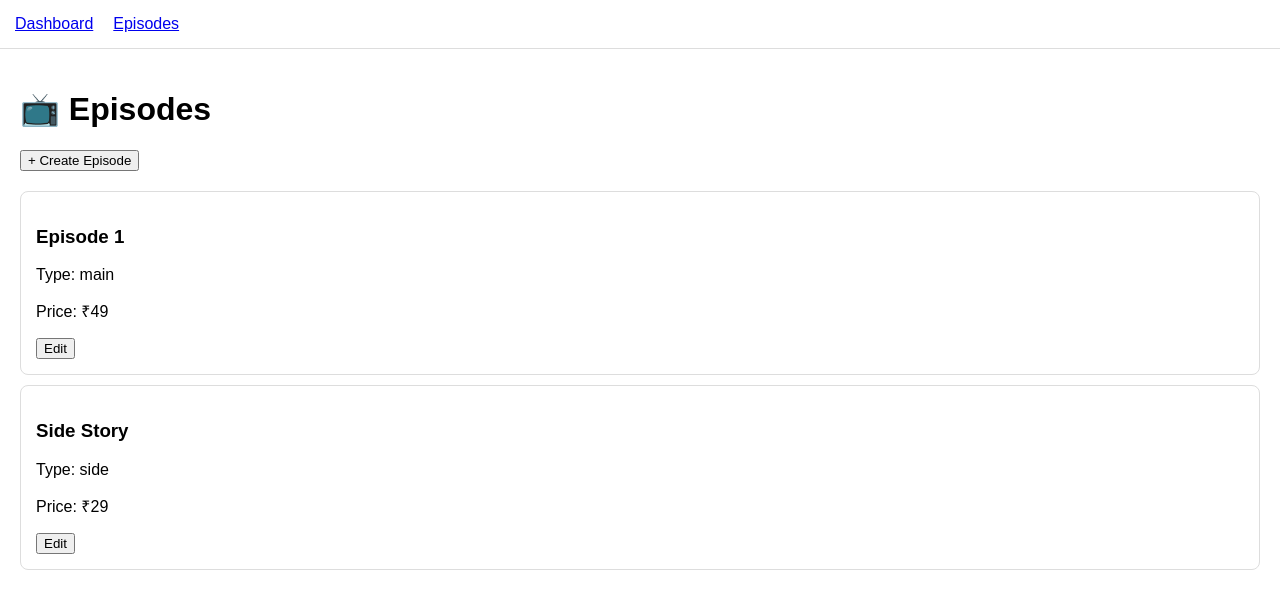
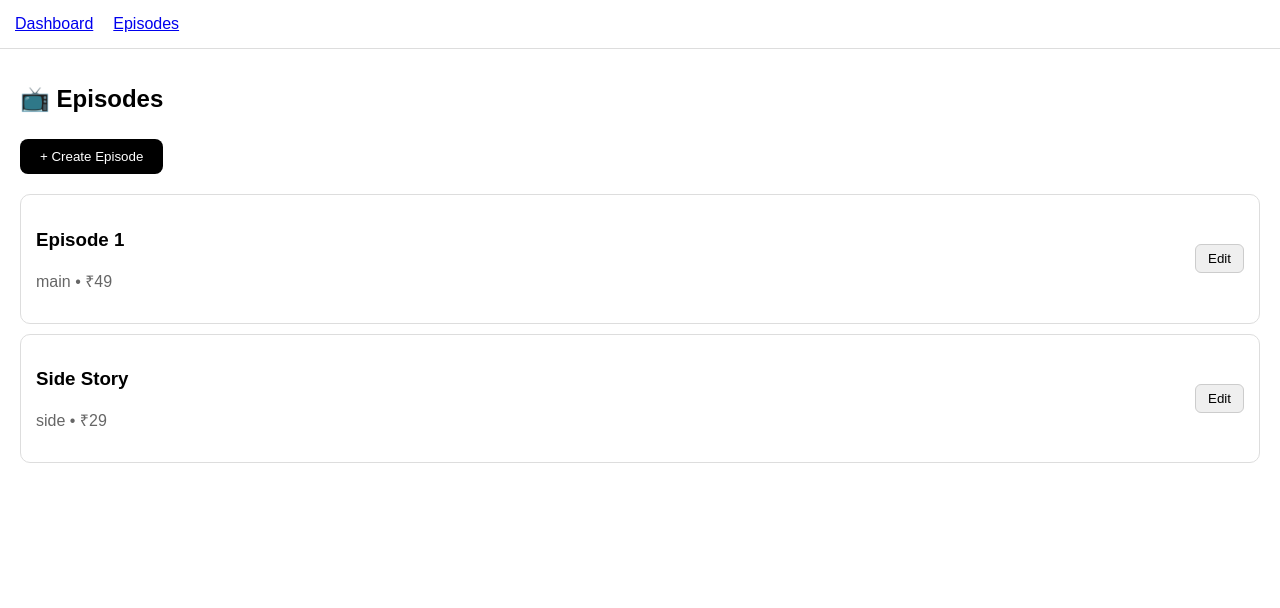
Before and after one commit to Mr-Black-Of-Shades/The-Grey-Diary-Studio, a Next.js app: page /studio/episodes in a window 1280 px wide. Shown: the top 608 px of the page. Built offline with nearby package versions, Linux system fonts and the light colour scheme.

Commit message:
Refactor episode display and button styles

```diff
--- a/app/studio/episodes/page.js
+++ b/app/studio/episodes/page.js
@@ -8,33 +8,57 @@ export default function EpisodesPage() {
 
   return (
     <div>
-      <h1>📺 Episodes</h1>
+      <h1 style={{ fontSize: 24 }}>📺 Episodes</h1>
 
       <a href="/studio/episodes/create">
-        <button style={{ marginBottom: 20 }}>
+        <button style={primaryBtn}>
           + Create Episode
         </button>
       </a>
 
+      <div style={{ marginTop: 20 }}>
         {episodes.map((ep) => (
-        <div
-          key={ep.id}
-          style={{
-            border: "1px solid #ddd",
-            padding: 15,
-            marginBottom: 10,
-            borderRadius: 8,
-          }}
-        >
+          <div key={ep.id} style={card}>
+            <div>
               <h3>{ep.title}</h3>
-          <p>Type: {ep.type}</p>
-          <p>Price: ₹{ep.price}</p>
+              <p style={{ color: "#666" }}>
+                {ep.type} • ₹{ep.price}
+              </p>
+            </div>
 
+            <div>
               <a href={`/studio/episodes/${ep.id}`}>
-            <button>Edit</button>
+                <button style={smallBtn}>Edit</button>
               </a>
+            </div>
           </div>
         ))}
       </div>
+    </div>
   );
 }
+
+const card = {
+  border: "1px solid #ddd",
+  padding: 15,
+  borderRadius: 10,
+  marginBottom: 10,
+  display: "flex",
+  justifyContent: "space-between",
+  alignItems: "center",
+};
+
+const primaryBtn = {
+  marginTop: 10,
+  padding: "10px 20px",
+  borderRadius: 8,
+  border: "none",
+  background: "black",
+  color: "white",
+};
+
+const smallBtn = {
+  padding: "6px 12px",
+  borderRadius: 6,
+  border: "1px solid #ccc",
+};
```
Lines whose indentation alone changed are shown as unchanged.
